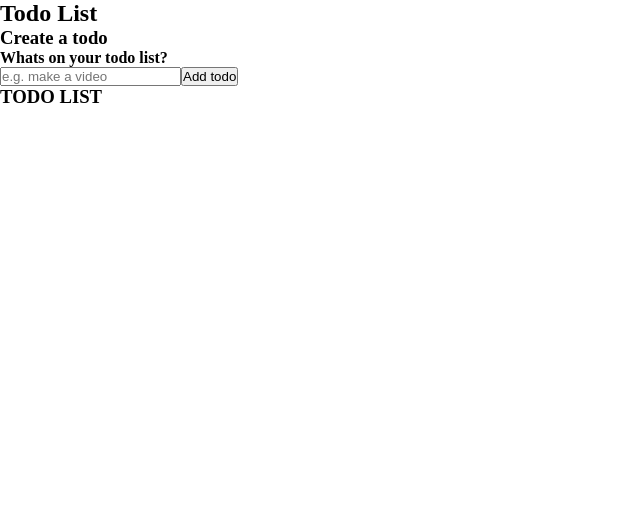
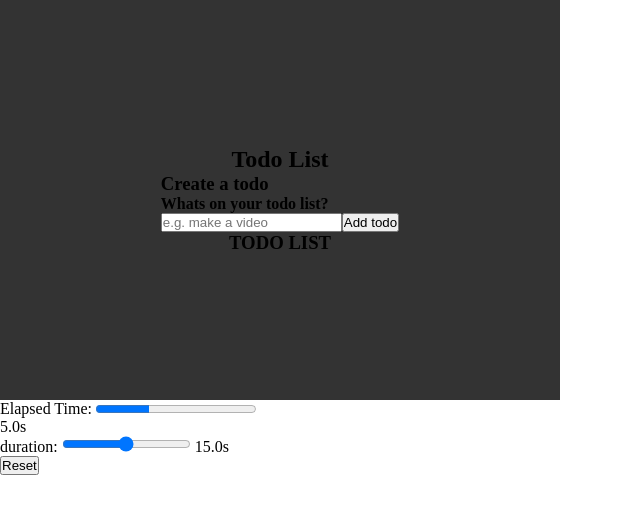
Before and after one commit to TiaanSM/JS-functional-programming, a Vue app in the folder Dashboard/: page / in a window 1280 px wide. Shown: the top 514 px of the page, without its empty margins (0-640 px from the left). Built offline with nearby package versions, Linux system fonts and the light colour scheme.

Commit message:
Finished the basic counter.
Made a basic counter. The counter when completed will be able to take user input duration and start based on the amount the user inserts.

```diff
--- a/Dashboard/src/App.vue
+++ b/Dashboard/src/App.vue
@@ -1,18 +1,19 @@
 <template>
    <div class="dashboard">
-      <TodoList></TodoList>
+      <TodoList class="todoList"></TodoList>
+      <TimerApp></TimerApp>
    </div>
 </template>
 
 <script setup>
-import { ref } from 'vue'
 import TodoList from './components/TodoList.vue'
+import TimerApp from './components/TimerApp.vue'
 
 </script>
 
 <style scoped>
 
-  .Todo-List {
+  .todoList {
     width: 35rem;
     height: 25rem;
     background-color: #333;
--- /dev/null
+++ b/Dashboard/src/components/TimerApp.vue
@@ -0,0 +1,37 @@
+<template>
+  <main>
+
+    <label>Elapsed Time: <progress :value="elapsed / duration"></progress></label>
+    <div>{{ (elapsed / 1000).toFixed(1) }}s</div>
+    <div>
+        duration: <input type="range" v-model="duration" min="1" max="30000">
+        {{ (duration / 1000).toFixed(1) }}s
+    </div>
+    <button @click="elapsed = 0">Reset</button>
+  </main>
+</template>
+
+<script setup>
+import { ref, onUnmounted } from 'vue'
+
+const duration = ref(15 * 1000)
+const elapsed = ref(0)
+
+let lastTime = performance.now()
+let handle
+const update = () => {
+    const time = performance.now()
+    elapsed.value += Math.min(time - lastTime, duration.value - elapsed.value)
+    lastTime = time
+    handle = requestAnimationFrame(update)
+}
+
+update()
+onUnmounted(() => {
+    cancelAnimationFrame(handle)
+})
+</script>
+
+<style scoped>
+
+</style>
--- a/Dashboard/src/components/TodoList.vue
+++ b/Dashboard/src/components/TodoList.vue
@@ -1,6 +1,5 @@
 <template>
     <main class="app">
-
       <section>
         <h2 class="title">
            Todo List
@@ -84,3 +83,12 @@
         todos.value = JSON.parse(localStorage.getItem('todos')) || []
     })
 </script>
+
+<style scoped>
+   .app {
+    display: flex;
+    justify-content: center;
+    align-items: center;
+    flex-direction: column;
+   }
+</style>
```
